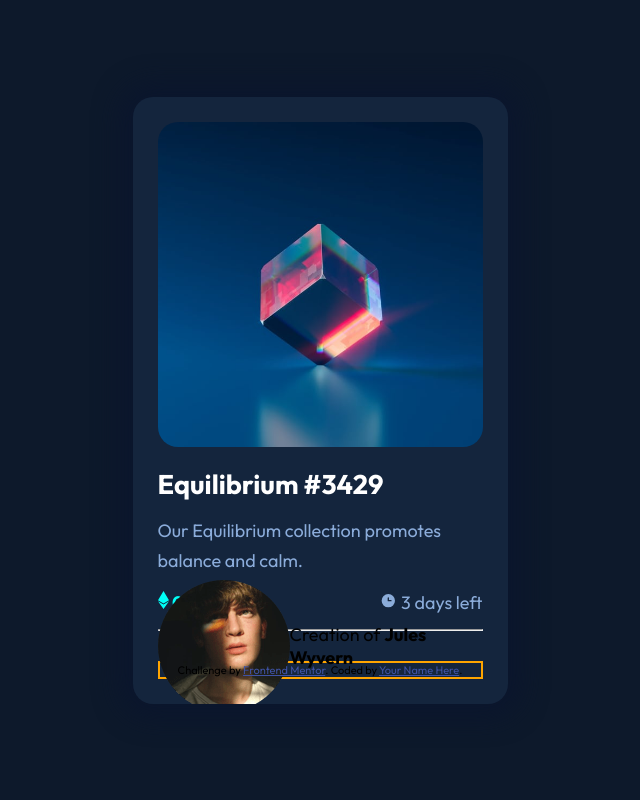
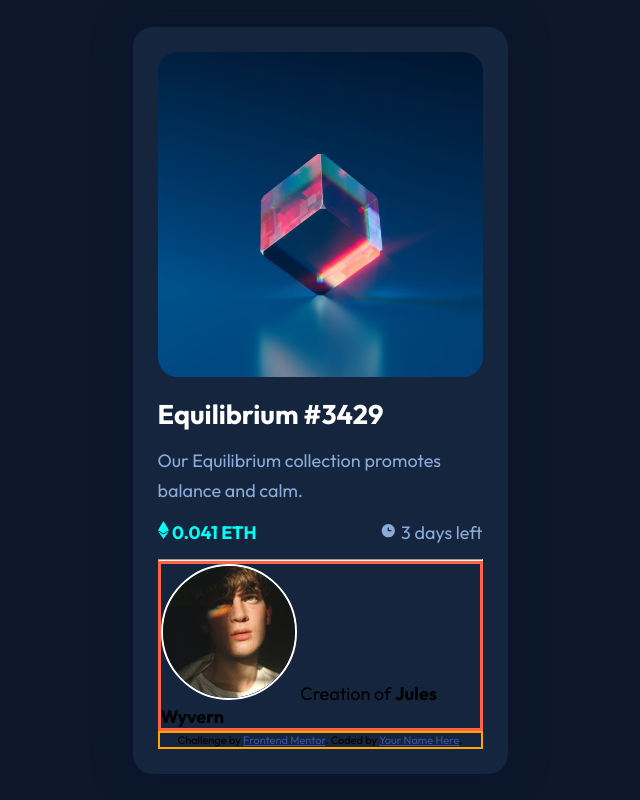
Before and after one commit to krzysztofbem/NFT-preview-card-component, a plain HTML site: page index.html in a window 1280 px wide. Shown: the whole page, without its empty margins (320-960 px from the left). Drawn offline with Linux system fonts and the light colour scheme; files whose address does not match are found by name.

Commit message:
sass updated

```diff
--- a/index.html
+++ b/index.html
@@ -39,7 +39,7 @@
             <div class="icons"><span class="left"><img src=".//img/icon-ethereum.svg" alt=""> 0.041 ETH</span><span
                     class="right"><img src="./img/icon-clock.svg" alt=""> 3 days left</span></div>
             <hr>
-            <div class="author-data"><img src="./img/image-avatar.png" alt="">
+            <div class="author-data"><img class="avatar" src="./img/image-avatar.png" alt="Portrait of an author">
                 <span> Creation of <b>Jules Wyvern</b> </span>
             </div>
             <div class="attribution">
--- a/sass/style.scss
+++ b/sass/style.scss
@@ -55,10 +55,13 @@ body {
 	color: c.$soft-blue;
 }
 .author-data {
-	height: 3rem;
-	display: flex;
-	justify-content: center;
-	align-items: center;
+	display: inline-block;
+	border: 3px solid tomato;
+}
+.avatar {
+	height: 100%;
+	border: 2px solid white;
+	border-radius: 50%;
 }
 .attribution {
 	border: 2px solid orange;
```
Also changed, not shown: css/style.css, 1 other file.
